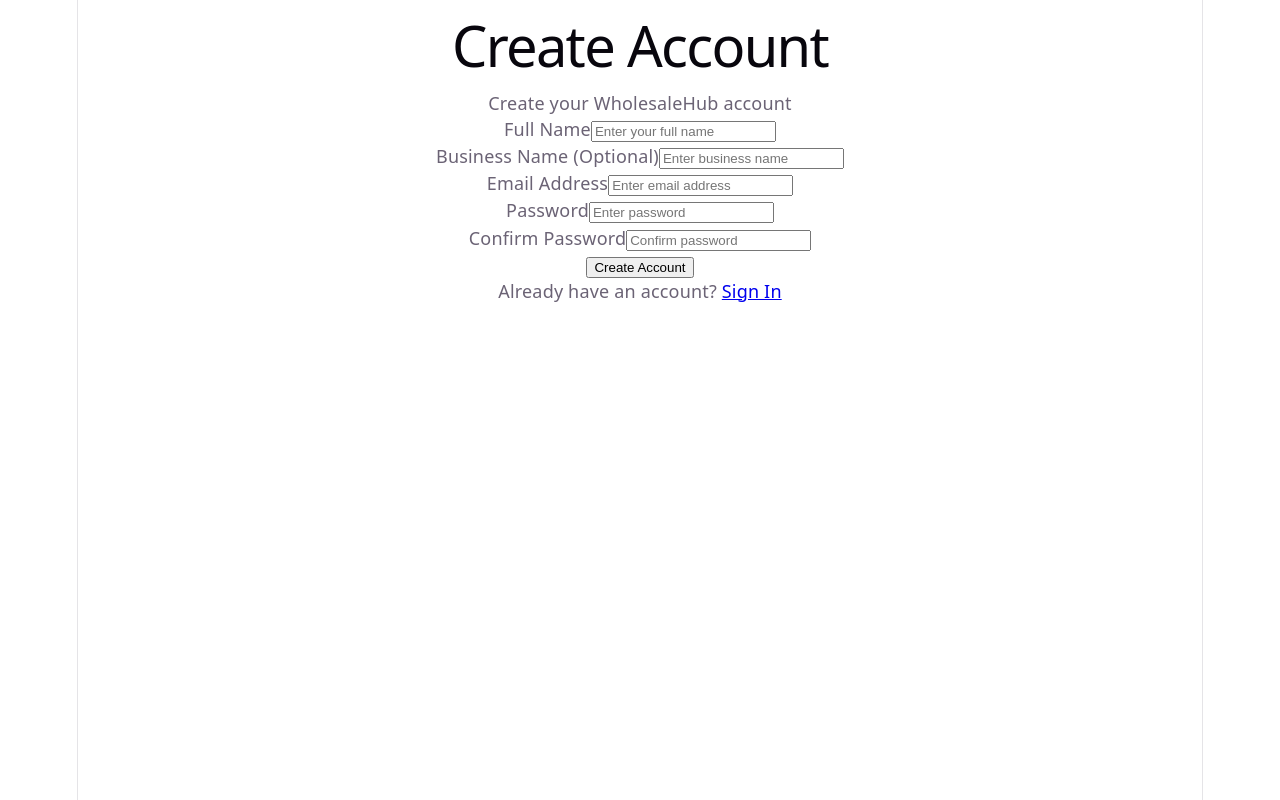
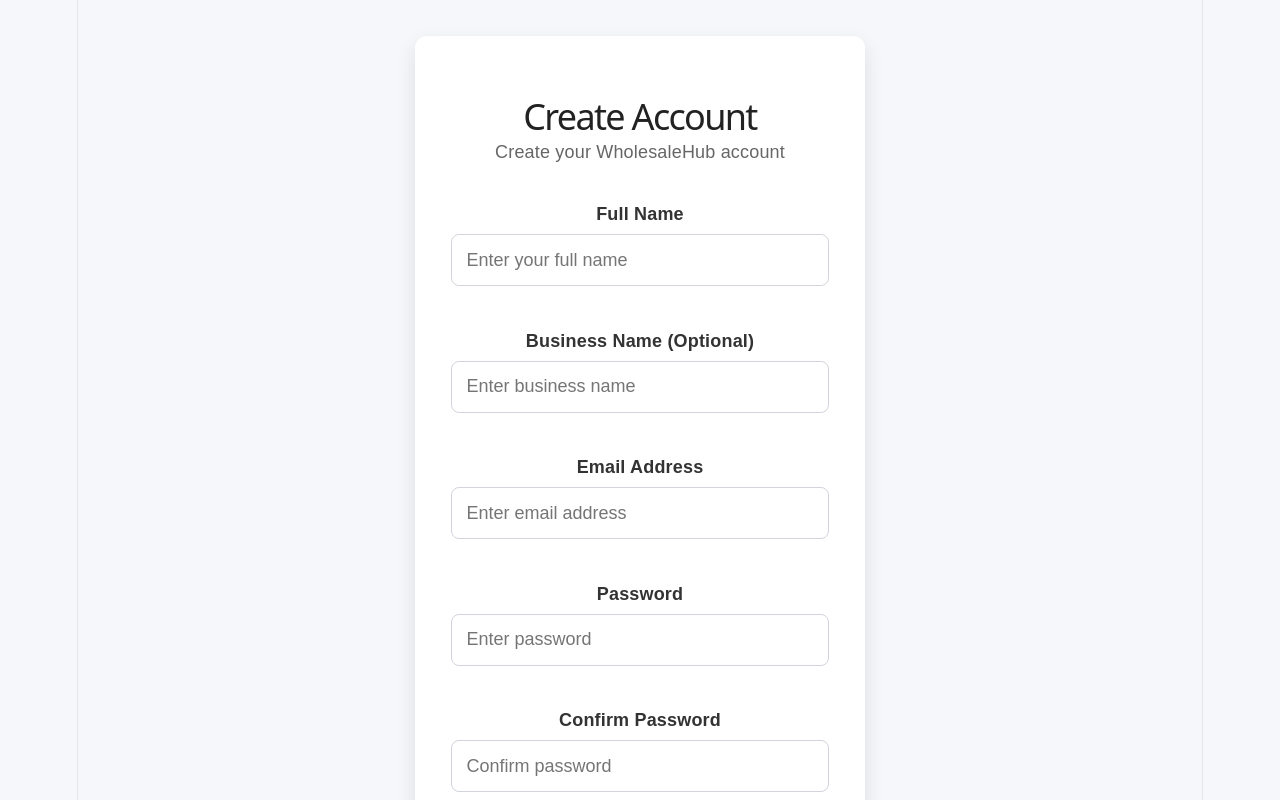
Before and after one commit to WholesaleHub/frontend, a React (Vite) app: page / in a window 1280 px wide. Shown: the top 800 px of the page. Built offline with nearby package versions, Linux system fonts and the light colour scheme.

Commit message:
Style registration form validation page

```diff
--- a/src/pages/Register/RegisterPage.css
+++ b/src/pages/Register/RegisterPage.css
@@ -0,0 +1,116 @@
+* {
+  margin: 0;
+  padding: 0;
+  box-sizing: border-box;
+}
+
+body {
+  background-color: #f5f7fb;
+  font-family: Arial, Helvetica, sans-serif;
+}
+
+.register-container {
+  min-height: 100vh;
+  display: flex;
+  justify-content: center;
+  align-items: center;
+  padding: 2rem;
+}
+
+.register-card {
+  width: 100%;
+  max-width: 450px;
+  background: #ffffff;
+  padding: 2rem;
+  border-radius: 12px;
+  box-shadow: 0 8px 20px rgba(0, 0, 0, 0.1);
+}
+
+.register-card h1 {
+  text-align: center;
+  font-size: 2rem;
+  color: #222;
+  margin-bottom: 0.5rem;
+}
+
+.register-card > p {
+  text-align: center;
+  color: #666;
+  margin-bottom: 2rem;
+}
+
+.form-group {
+  display: flex;
+  flex-direction: column;
+  margin-bottom: 1rem;
+}
+
+.form-group label {
+  margin-bottom: 0.4rem;
+  font-weight: 600;
+  color: #333;
+}
+
+.form-group input {
+  width: 100%;
+  padding: 0.8rem;
+  border: 1px solid #d1d5db;
+  border-radius: 8px;
+  font-size: 1rem;
+  transition: border-color 0.2s ease;
+}
+
+.form-group input:focus {
+  outline: none;
+  border-color: #2563eb;
+}
+
+.error {
+  color: #dc2626;
+  font-size: 0.85rem;
+  margin-top: 0.3rem;
+  min-height: 18px;
+}
+
+.register-btn {
+  width: 100%;
+  padding: 0.9rem;
+  margin-top: 1rem;
+  border: none;
+  border-radius: 8px;
+  background-color: #2563eb;
+  color: #fff;
+  font-size: 1rem;
+  cursor: pointer;
+  transition: background-color 0.2s ease;
+}
+
+.register-btn:hover {
+  background-color: #1d4ed8;
+}
+
+.signin-link {
+  text-align: center;
+  margin-top: 1.5rem;
+  color: #555;
+}
+
+.signin-link a {
+  color: #2563eb;
+  text-decoration: none;
+  font-weight: 600;
+}
+
+.signin-link a:hover {
+  text-decoration: underline;
+}
+
+@media (max-width: 480px) {
+  .register-card {
+    padding: 1.5rem;
+  }
+
+  .register-card h1 {
+    font-size: 1.7rem;
+  }
+}
--- a/src/pages/Register/RegisterPage.tsx
+++ b/src/pages/Register/RegisterPage.tsx
@@ -112,6 +112,7 @@
               placeholder="Enter your full name"
               value={formData.fullName}
               onChange={handleChange}
+              required
             />
             <small className="error">{errors.fullName}</small>
           </div>
@@ -140,6 +141,7 @@
               placeholder="Enter email address"
               value={formData.email}
               onChange={handleChange}
+              required
             />
             <small className="error">{errors.email}</small>
           </div>
@@ -168,6 +170,7 @@
               placeholder="Confirm password"
               value={formData.confirmPassword}
               onChange={handleChange}
+              required
             />
             <small className="error">
               {errors.confirmPassword}
```
